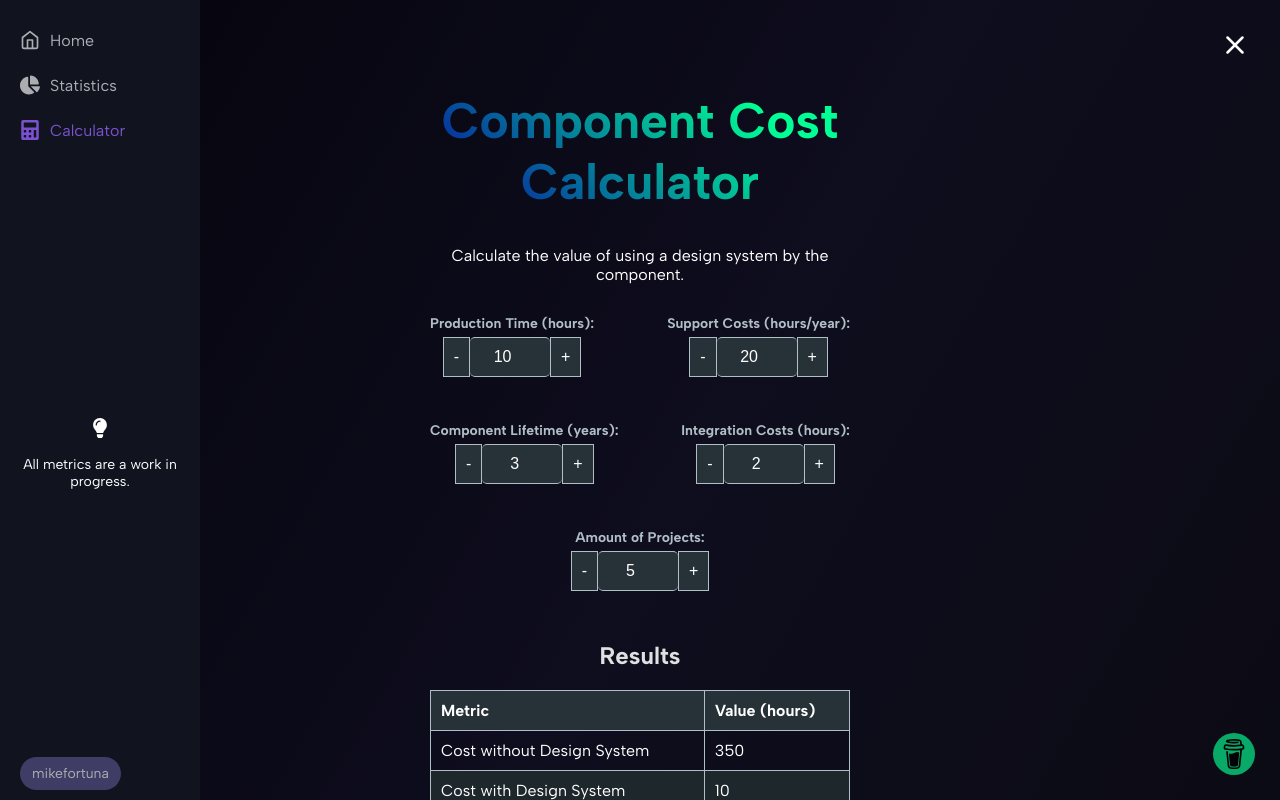
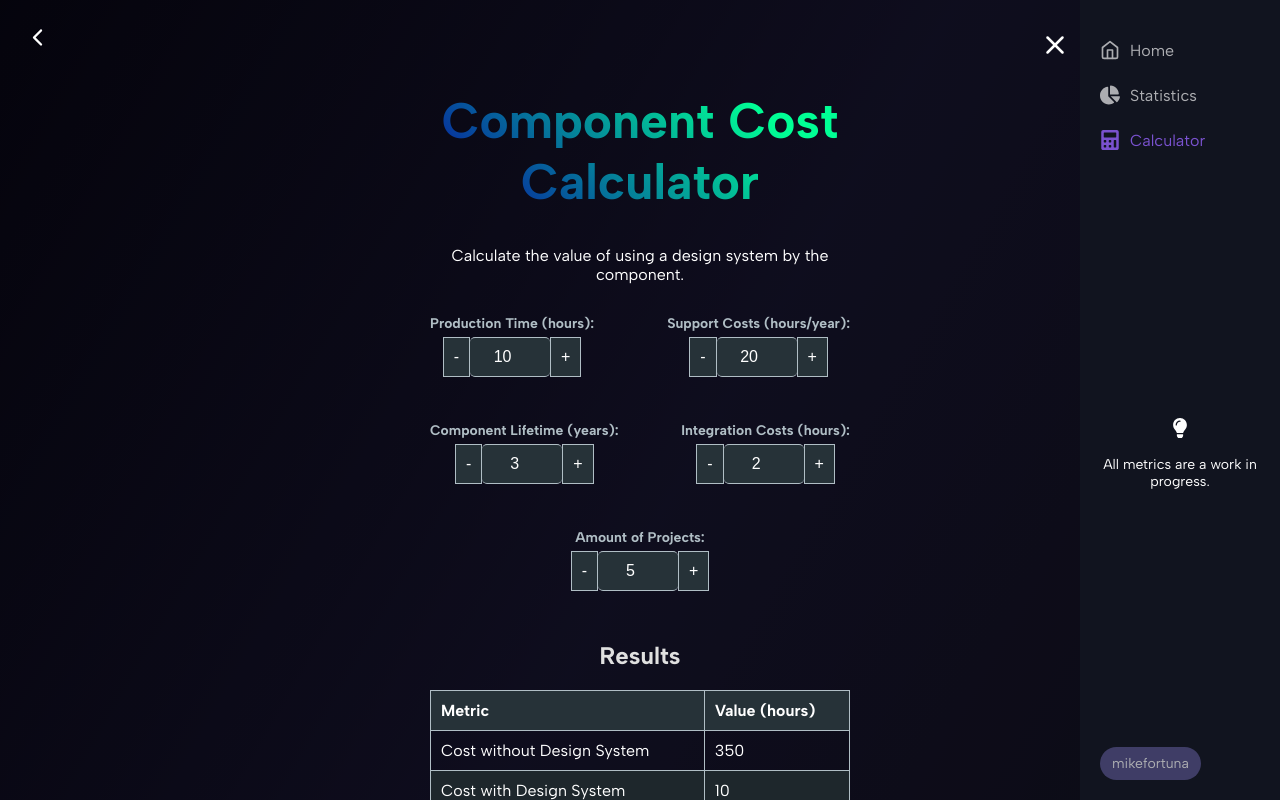
Before and after one commit to m4tuna/design-system-economics, a React (Create React App) app: page /calculator in a window 1280 px wide. Both pictures are taken after a click on the icon 1235 px from the left and 45 px from the top of the page. Shown: the top 800 px of the page. Built offline with nearby package versions, Linux system fonts and the light colour scheme.

Commit message:
updated the menu

```diff
--- a/src/App.css
+++ b/src/App.css
@@ -139,6 +139,15 @@ tr:nth-child(even) {
   outline: none;
   border-color: #42a5f5;
 }
+
+.back {
+  position: fixed;
+  top: 25px;
+  left: 25px;
+}
+.back a {
+  color: white;
+}
 .footer {
   display: flex;
   justify-content: flex-end;
@@ -213,14 +222,14 @@ tr:nth-child(even) {
 .menu {
   position: fixed;
   top: 0;
-  left: 0;
+  right: 0;
   width: 200px;
   height: 100vh;
   z-index: 999;
   background-color: #11141f;
-  padding: 20px;
+  padding: 30px 20px;
   box-sizing: border-box;
-  transform: translateX(-100%);
+  transform: translateX(100%);
   transition: transform 0.3s ease-out;
   text-align: left;
 }
@@ -250,6 +259,10 @@ tr:nth-child(even) {
   color: white;
   font-size: 24px;
   cursor: pointer;
+}
+
+.menuButton.open {
+  right: 210px;
 }
 
 .menu nav {
--- a/src/App.tsx
+++ b/src/App.tsx
@@ -2,6 +2,7 @@ import { BrowserRouter as Router, Route, Routes, Link, useLocation } from 'react
 import './App.css';
 import { FiHome, FiMenu, FiX } from 'react-icons/fi';
 import { FaAirbnb, FaAtlassian, FaCalculator, FaChartPie, FaLightbulb, FaQuoteLeft, FaQuoteRight, FaShopify } from "react-icons/fa";
+import { IoIosArrowBack } from "react-icons/io";
 import SavingsCalculator from './Calculator';
 import { useState } from 'react';
 import { CostSavingsChart } from './CostSavings';
@@ -63,7 +64,7 @@ function Menu() {
   return (
     <>
     {isOpen ? (
-        <FiX className='menuButton' size={30} onClick={toggleMenu} />
+        <FiX className='menuButton open' size={30} onClick={toggleMenu} />
       ) : (
         <FiMenu className='menuButton' size={30} onClick={toggleMenu} />
       )}
@@ -161,6 +162,9 @@ function StatsPage() {
 
   return (
     <div className='home'>
+      <div className="back">
+        <Link to="/" className="back-button"><IoIosArrowBack size={25} /></Link>
+      </div>
       <h1 className='fancyTitle'>Design System Statistics</h1>
       <p>Learn more about the value of Design Systems over time.</p>
       <CostSavingsChart />
--- a/src/Calculator.tsx
+++ b/src/Calculator.tsx
@@ -1,6 +1,8 @@
 import React, { useState } from 'react';
 import './App.css';
 import FancyNumberPicker from './FancyNumberPicker';
+import { Link } from 'react-router-dom';
+import { IoIosArrowBack } from 'react-icons/io';
 
 const SavingsCalculator = () => {
   const [productionTime, setProductionTime] = useState(10);
@@ -23,6 +25,9 @@ const SavingsCalculator = () => {
 
   return (
     <div className='container'>
+      <div className="back">
+        <Link to="/" className="back-button"><IoIosArrowBack size={25} /></Link>
+      </div>
       <h1 className='fancyTitle'>Component Cost Calculator</h1>
       <p>Calculate the value of using a design system by the component.</p>
       <div className='pickerContainer'>
```
